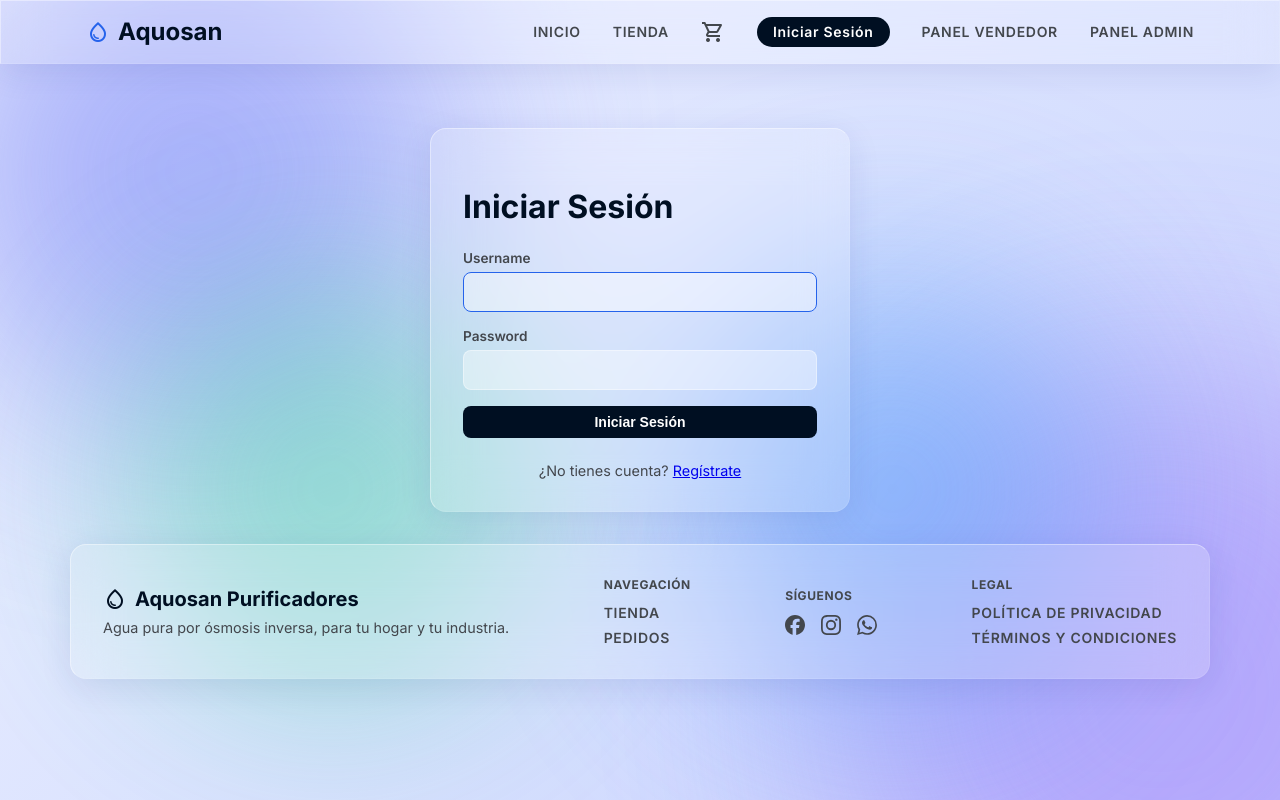
After one commit to DanielBarri/purificadores, a Django app: page /cuenta/login/ in a window 1280 px wide. The commit adds this page. Run offline with Django 5.2, Linux system fonts and the light colour scheme.

Commit message:
Implement user authentication with registration and login functionality; update order management to associate orders with authenticated users; enhance templates for user experience.

```diff
--- a/pedidos/models.py
+++ b/pedidos/models.py
@@ -1,5 +1,6 @@
 from django.db import models
 from django.core.exceptions import ValidationError
+from django.contrib.auth.models import User
 
 
 def validar_precio_positivo(value):
@@ -42,6 +43,7 @@ class Pedido(models.Model):
         ('ENTREGADO', 'Entregado'),
     ]
     cliente_nombre = models.CharField(max_length=100)
+    cliente = models.ForeignKey(User, on_delete=models.SET_NULL, null=True, blank=True, related_name='pedidos')
     fecha = models.DateTimeField(auto_now_add=True)
     estado = models.CharField(max_length=20, choices=ESTADOS, default='POR_CONFIRMAR')
     total = models.DecimalField(max_digits=8, decimal_places=2, default=0.00)
--- a/pedidos/templates/mainvista/base.html
+++ b/pedidos/templates/mainvista/base.html
@@ -32,13 +32,26 @@
                 <div class="nav-links">
                     <a class="nav-link" href="{% url 'landing' %}">Inicio</a>
                     <a class="nav-link" href="{% url 'tienda' %}">Tienda</a>
+                    {% if user.is_authenticated %}
+                    <a class="nav-link nav-link--icon" href="{% url 'mis_pedidos' %}" aria-label="Mis Pedidos">
+                        <span class="material-symbols-outlined">receipt_long</span>
+                    </a>
+                    {% endif %}
                     <a class="nav-link nav-link--cart" href="{% url 'carrito' %}" aria-label="Carrito">
                         <span class="material-symbols-outlined">shopping_cart</span>
                         {% if carrito_cantidad > 0 %}
                         <span class="cart-badge">{{ carrito_cantidad }}</span>
                         {% endif %}
                     </a>
-                    <a class="nav-link" href="{% url 'pedidos' %}">Pedidos</a>
+                    {% if user.is_authenticated %}
+                    <form action="{% url 'logout' %}" method="POST" class="nav-logout-form">
+                        {% csrf_token %}
+                        <button type="submit" class="nav-link nav-link--button nav-link--auth">Cerrar Sesión</button>
+                    </form>
+                    {% else %}
+                    <a class="nav-link nav-link--auth" href="{% url 'login' %}">Iniciar Sesión</a>
+                    {% endif %}
+                    <a class="nav-link" href="{% url 'pedidos' %}">Panel Vendedor</a>
                     <a class="nav-link" href="/admin/" target="_blank">Panel Admin</a>
                 </div>
             </nav>
--- /dev/null
+++ b/pedidos/templates/mainvista/login.html
@@ -0,0 +1,21 @@
+{% extends 'mainvista/base.html' %} {% block content %}
+<div class="auth-form glass-panel">
+    <h2 class="page-title">Iniciar Sesión</h2>
+    <form method="POST" class="auth-form__fields">
+        {% csrf_token %}
+        {% for field in form %}
+        <div class="form-field">
+            <label for="{{ field.id_for_label }}">{{ field.label }}</label>
+            {{ field }}
+            {% if field.errors %}
+            <p class="form-field__error">{{ field.errors|striptags }}</p>
+            {% endif %}
+        </div>
+        {% endfor %}
+        <button type="submit" class="btn btn-primary btn-block">Iniciar Sesión</button>
+    </form>
+    <p class="auth-form__switch">
+        ¿No tienes cuenta? <a href="{% url 'registro' %}">Regístrate</a>
+    </p>
+</div>
+{% endblock %}
--- a/pedidos/urls.py
+++ b/pedidos/urls.py
@@ -1,6 +1,7 @@
 from django.urls import path, include
 from rest_framework.routers import DefaultRouter
 from . import views
+from django.contrib.auth import views as auth_views
 
 router = DefaultRouter()
 router.register(r'api/productos', views.ProductoViewSet, basename='api_productos')
@@ -12,6 +13,10 @@ urlpatterns = [
     path('tienda/', views.tienda_view, name='tienda'),
     path('tienda/producto/<int:producto_id>/', views.producto_detalle_view, name='producto_detalle'),
     path('pedidos/', views.pedidos_view, name='pedidos'),
+    path('cuenta/registro/', views.registro_view, name='registro'),
+    path('cuenta/login/', auth_views.LoginView.as_view(template_name='mainvista/login.html'), name='login'),
+    path('cuenta/logout/', auth_views.LogoutView.as_view(next_page='landing'), name='logout'),
+    path('cuenta/pedidos/', views.mis_pedidos_view, name='mis_pedidos'),
     path('carrito/', views.carrito_view, name='carrito'),
     path('carrito/agregar/<int:producto_id>/', views.agregar_al_carrito_action, name='agregar_al_carrito'),
     path('carrito/actualizar/<int:producto_id>/', views.actualizar_carrito_action, name='actualizar_carrito'),
--- a/static/css/base.css
+++ b/static/css/base.css
@@ -182,6 +182,7 @@ body {
 
 .nav-links {
     display: flex;
+    align-items: center;
     gap: 2rem;
 }
 
@@ -953,3 +954,84 @@ body {
     font-size: 1.1rem;
     vertical-align: -3px;
 }
+
+/* Formularios de login / registro */
+.auth-form {
+    max-width: 420px;
+    margin: 2rem auto 0;
+    padding: 2rem;
+    border-radius: var(--radius-2xl);
+}
+
+.auth-form__fields {
+    display: flex;
+    flex-direction: column;
+    gap: 1rem;
+}
+
+.form-field {
+    display: flex;
+    flex-direction: column;
+    gap: 0.35rem;
+}
+
+.form-field label {
+    font-size: 0.85rem;
+    font-weight: 600;
+    color: var(--color-text-secondary);
+}
+
+.form-field input {
+    padding: 0.6rem 0.75rem;
+    border: 1px solid var(--glass-border-light);
+    background-color: rgba(255, 255, 255, 0.4);
+    border-radius: var(--radius-lg);
+    font-size: 0.95rem;
+    font-family: var(--font-family-base);
+    color: var(--color-text-primary);
+}
+
+.form-field input:focus {
+    outline: none;
+    border-color: var(--color-accent);
+}
+
+.form-field__error {
+    margin: 0;
+    font-size: 0.8rem;
+    color: #b91c1c;
+}
+
+.auth-form__switch {
+    margin: 1.5rem 0 0;
+    text-align: center;
+    font-size: 0.9rem;
+    color: var(--color-text-secondary);
+}
+
+/* Botón de "Cerrar Sesión" con pinta de link en el menú */
+.nav-logout-form {
+    display: contents;
+}
+
+.nav-link--button {
+    background: none;
+    border: none;
+    font-family: inherit;
+    cursor: pointer;
+    padding: 0;
+}
+
+.nav-link--auth {
+    padding: 0.4rem 1rem;
+    border-radius: var(--radius-full);
+    border: none;
+    background-color: var(--color-text-primary);
+    color: var(--color-on-primary);
+    text-transform: none;
+}
+
+.nav-link--auth:hover {
+    background-color: #1a2e44;
+    color: var(--color-on-primary);
+}
--- a/tiendapurificadores/settings.py
+++ b/tiendapurificadores/settings.py
@@ -111,6 +111,10 @@ AUTH_PASSWORD_VALIDATORS = [
     },
 ]
 
+# Authentication settings
+
+LOGIN_URL = 'login'
+LOGIN_REDIRECT_URL = 'tienda'
 
 # Internationalization
 # https://docs.djangoproject.com/en/5.2/topics/i18n/
```
Also changed, not shown: PLAN.md (+16 -11 lines), pedidos/dao/tiendadao.py (+6 -1 lines), pedidos/forms.py (+16 -0 lines), pedidos/templates/mainvista/carrito.html (+1 -6 lines), pedidos/templates/mainvista/mis_pedidos.html (added, +41 -0 lines), pedidos/templates/mainvista/registro.html (added, +21 -0 lines), pedidos/views.py (+22 -5 lines), pedidos/migrations/0007_pedido_cliente.py (added).
